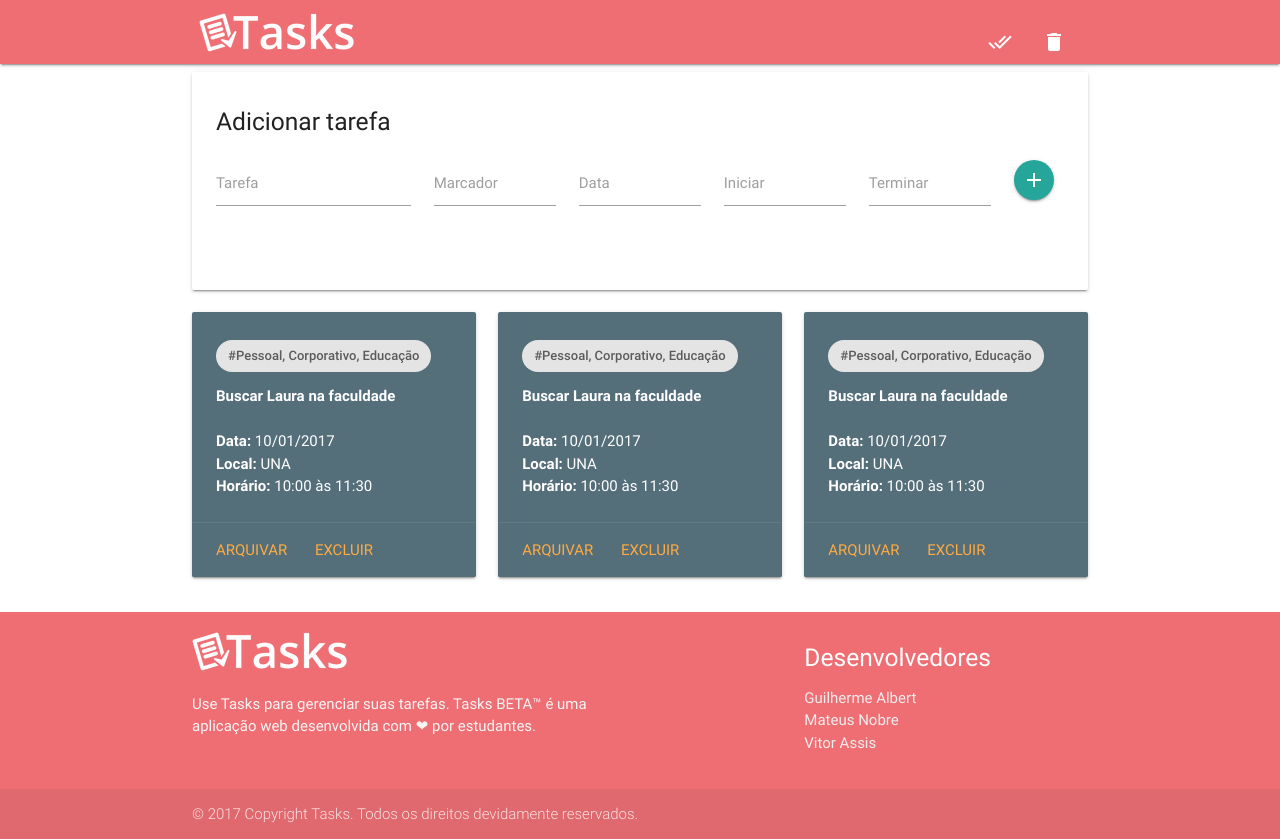
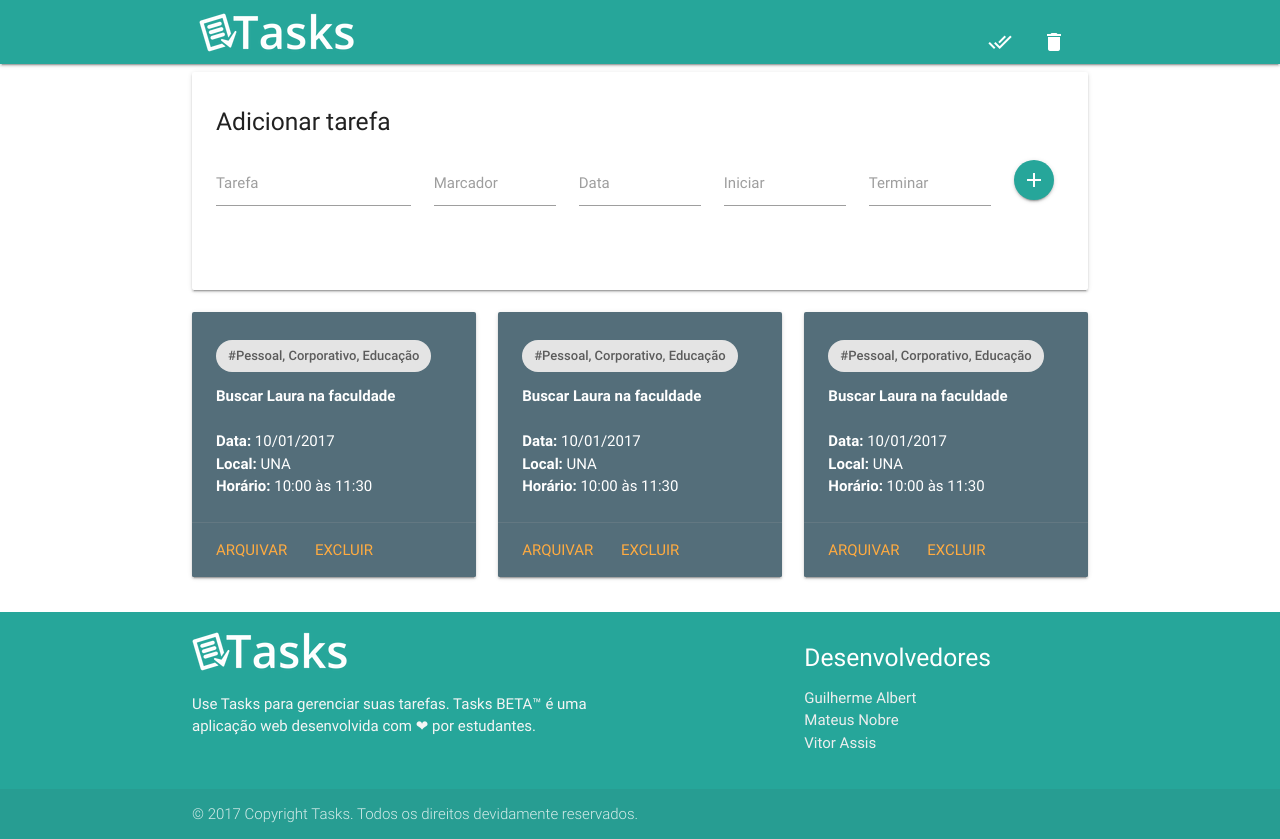
Before and after one commit to lisboaxd/tasks, a plain HTML site: page index.html in a window 1280 px wide. Drawn offline with nearby package versions, Linux system fonts and the light colour scheme.

Commit message:
Adicionando outras cores

```diff
--- a/css/main.css
+++ b/css/main.css
@@ -13,3 +13,7 @@
 .nav-wrapper {
 	padding: 10px;
 	}
+
+.padrao {
+	background: #26a69a;
+}
--- a/index.html
+++ b/index.html
@@ -43,7 +43,7 @@
 	<body>
 		<!-- Header ====================== -->
 		<header>
-		 <nav>
+		 <nav class="padrao">
 		    <div class="nav-wrapper">
 		      <div class="container">
 			      <a href="#" class="brand-logo"><img src="img/tasks-logo.png" alt="Tasks"></a>
@@ -247,7 +247,7 @@
 
 
 		<!-- Footer ====================== -->
-        <footer class="page-footer">
+        <footer class="page-footer padrao">
           <div class="container">
             <div class="row">
               <div class="col l6 s12">
```
